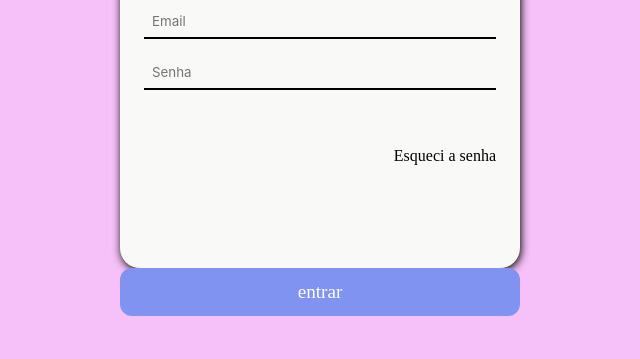
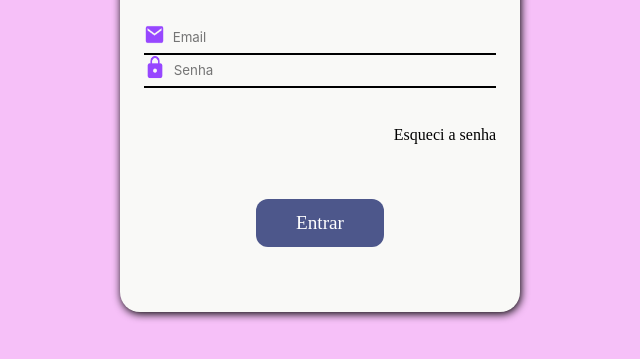
Before and after one commit to estelalm/gerenciador-tarefas, a plain HTML site: page login page/login.html in a window 1280 px wide. Shown: the part 318-677 px from the top of the page, without its empty margins (320-960 px from the left). Drawn offline with Linux system fonts and the light colour scheme; a web font is replaced by a local one.

Commit message:
pronto so falta o js

```diff
--- a/login page/login.css
+++ b/login page/login.css
@@ -24,7 +24,7 @@ header img{
 
 main{
     width: 100vw;
-    height: 60vh;
+    height: 65vh;
     display: grid;
     place-content: center;
 }
@@ -43,14 +43,27 @@ h1{
     color: #451781;
     font-family: 'Lakki Reddy', serif;
     text-align: center;
+    font-size: 40px;
 }
-.inputs-login{
+
+/* .inputs-login{
+    display: grid;
+    gap: 10px;
+} */
+
+.input-container{
+    display: flex;
+    border-bottom: solid 2px black;
 }
+
+.input-container img{
+    height: 25px;
+}
+
 input{
     outline: none;
     border: none;
     background: none;
-    border-bottom: solid 2px black;
     padding: 8px;
     width: 100%;
 }
@@ -65,12 +78,43 @@ input::placeholder{
     color: black;
 }
 
-button{
+.botao-entrar a{
+    font-family: 'Lakki Reddy', serif;
+    color: white;
+    background-color: #4D578B;
+    border: none;
+    border-radius: 12px;
+    height: 6vh;
+    font-size: 1.2rem;
+    width: 10vw;
+    text-decoration: none;
+    display: flex;
+    justify-content: center;
+    align-items: center;
+}
+
+.botao-entrar{
+    display: grid;
+    place-content: center;
+
+}
+
+footer{
+    display: flex;
+    justify-content: center;
+}
+
+.botao-criar-conta a{
     font-family: 'Lakki Reddy', serif;
     color: white;
     background-color: #8093F1;
     border: none;
-    border-radius: 12px;
-    height: 6vh;
-    font-size: 1.2rem;
+    border-radius: 10px;
+    height: 7vh;
+    font-size: 1.6rem;
+    width: 30vw;
+    text-decoration: none;
+    display: flex;
+    justify-content: center;
+    align-items: center;
 }
--- a/login page/login.html
+++ b/login page/login.html
@@ -18,19 +18,30 @@
             <h1>LOGIN</h1>
             <div class="inputs-login">
                 <div class="input-container">
-                    <img src="" alt="">
+                    <img src="./img/ic_baseline-email.png" alt="">
                     <input type="email" placeholder="Email" id="email">
                 </div>
                 <div class="input-container">
-                    <img src="" alt="">
-                    <input type="text" placeholder="Senha" id="senha">
+                    <img src="./img/material-symbols_lock.png" alt="">
+                    <input type="password" placeholder="Senha" id="senha">
                 </div>
             </div>
             <a href="#" class="esqueci-senha">Esqueci a senha</a>
+
+            <div class="botao-entrar">
+                <a href="../pagina-inicial/inicio.html" id="Entrar">Entrar</a>
+
+            </div>
+
         </div>
-        <button id="entrar">entrar</button>
+
+
     </main>
     <footer>
+        <div class="botao-criar-conta">
+            <a href="../pagina-inicial/inicio.html" id="criarConta">criar uma conta</a>
+        </div>
+
     </footer>
 </body>
 </html>
```
Also changed, not shown: login page/img/ic_baseline-email.png (added), login page/img/material-symbols_lock.png (added).
